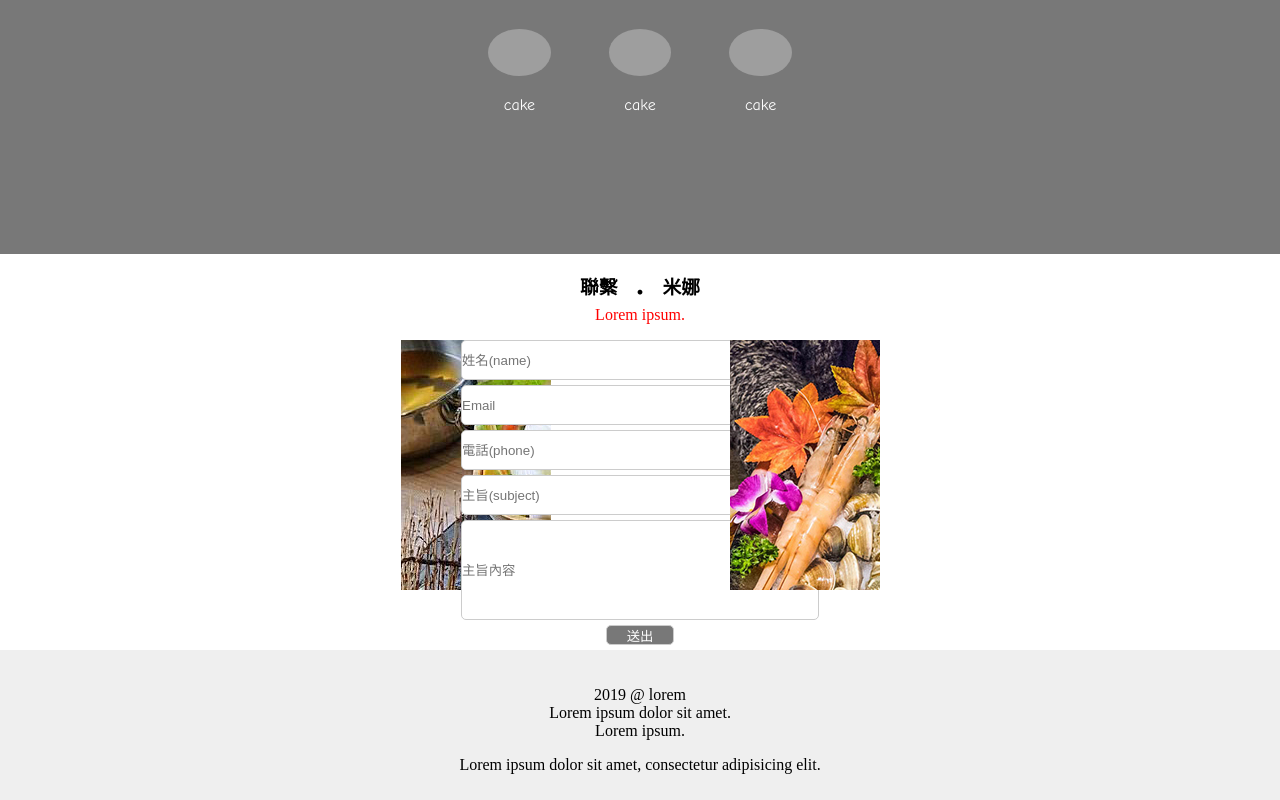
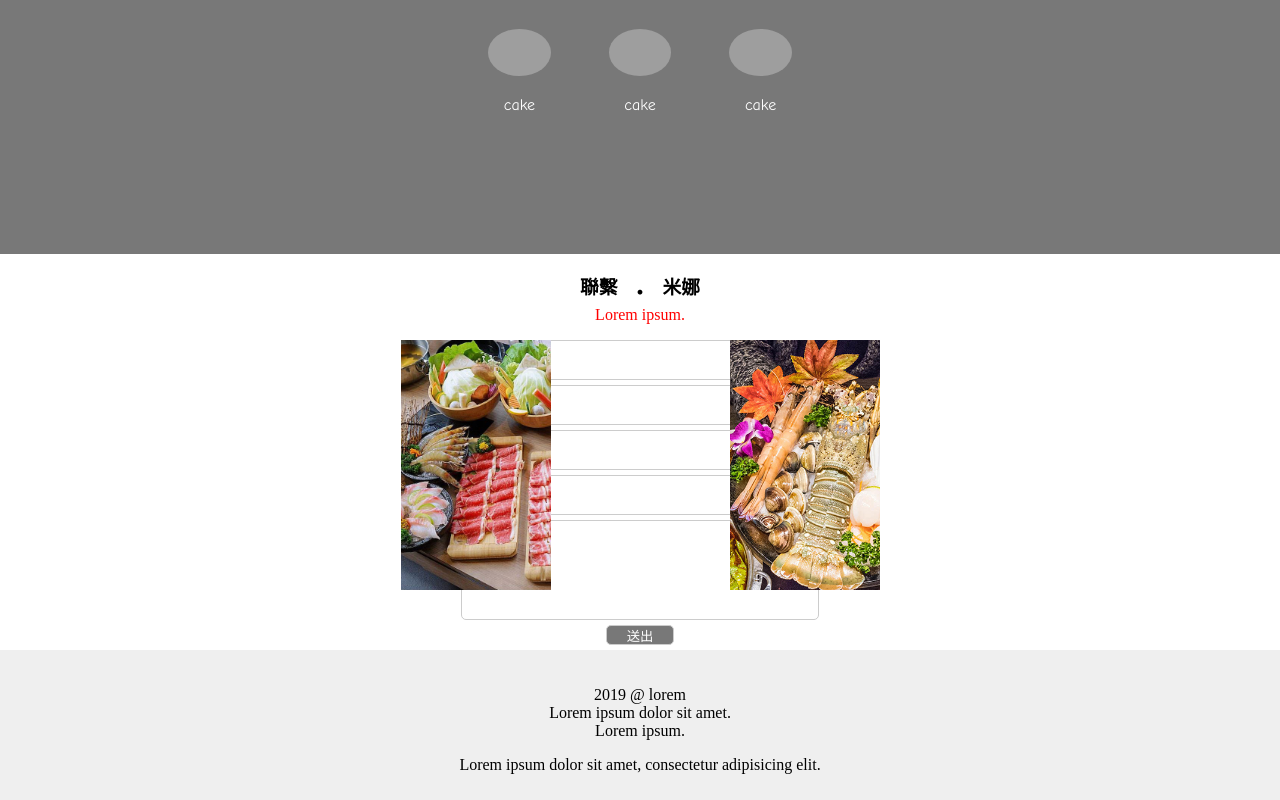
Before and after one commit to hide740418/webbasic_example-master, a plain HTML site: page index.html in a window 1280 px wide. Shown: the part 2209-3009 px from the top of the page. Drawn offline with Linux system fonts and the light colour scheme; grey boxes are pictures that could not be loaded.

Commit message:
Update mystyle.css

```diff
--- a/css/mystyle.css
+++ b/css/mystyle.css
@@ -421,12 +421,16 @@ form #subText2{
 	}
 	.contact-img {
 		background: url(../images/footimg.jpg);
+		background-size: cover;
+		position: relative;
 		width: 150px;
 		height: 250px;
 
 	}
 	.contact-img2 {
 		background: url(../images/footimg2.jpg);
+		background-size: cover;
+		position: relative;
 		width: 150px;
 		height: 250px;
 	}
```
